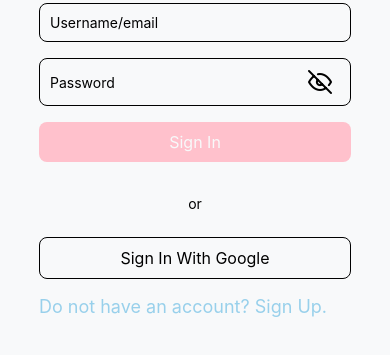
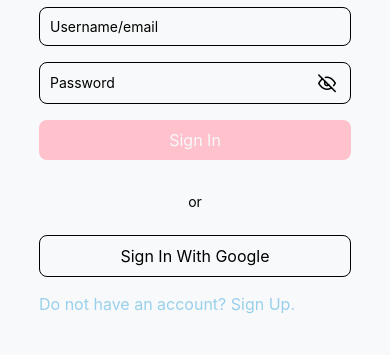
Before and after one commit to Retchizu/baskitty, a React Native app: screen /SignInScreen in a window 390 px wide. Shown: the part 377-732 px from the top of the page. Built offline with nearby package versions, Linux system fonts and the light colour scheme.

Commit message:
SignInScreen UI small adjustments

```diff
--- a/component/CustomTextInput.tsx
+++ b/component/CustomTextInput.tsx
@@ -9,15 +9,15 @@
 type CustomTextInputProps = {
   placeholder: string;
   isPassword?: boolean;
-  isPasswordVisible?: boolean;
-  setIsPasswordVisible?: React.Dispatch<React.SetStateAction<boolean>>;
+  isPasswordHidden?: boolean;
+  setIsPasswordHidden?: React.Dispatch<React.SetStateAction<boolean>>;
 };
 
 const CustomTextInput = ({
   placeholder,
   isPassword,
-  isPasswordVisible,
-  setIsPasswordVisible,
+  isPasswordHidden,
+  setIsPasswordHidden,
 }: CustomTextInputProps) => {
   return (
     <View
@@ -34,28 +34,27 @@
       <TextInput
         placeholder={placeholder}
         style={{ flex: 1 }}
-        secureTextEntry={isPasswordVisible}
+        secureTextEntry={isPasswordHidden}
       />
       {isPassword && (
         <TouchableOpacity
           activeOpacity={0.5}
-          onPress={() => setIsPasswordVisible!(!isPasswordVisible)}
+          onPress={() => setIsPasswordHidden!(!isPasswordHidden)}
         >
-          {isPasswordVisible ? (
-            <Feather
-              name="eye"
-              size={24}
-              color="black"
-              style={{ paddingHorizontal: wp(2) }}
-            />
-          ) : (
+          {isPasswordHidden ? (
+
             <Feather
               name="eye-off"
-              size={24}
+              size={wp(4.5)}
               color="black"
-              style={{ paddingHorizontal: wp(2) }}
+              style={{ paddingHorizontal: wp(1) }}
             />
-          )}
+          ) : <Feather
+            name="eye"
+            size={wp(4.5)}
+            color="black"
+            style={{ paddingHorizontal: wp(1) }}
+          />}
         </TouchableOpacity>
       )}
     </View>
--- a/navigation-container/AuthStack.tsx
+++ b/navigation-container/AuthStack.tsx
@@ -10,7 +10,7 @@
     <Stack.Screen
       name="SignInScreen"
       component={SignInScreen}
-      options={{ headerShown: false, statusBarHidden: true }}
+      options={{ headerShown: false, statusBarBackgroundColor: "#F8F9FA" }}
     />
     <Stack.Screen name="SignUpScreen" component={SignUpScreen} />
   </Stack.Navigator>
--- a/screens/SignInScreen.tsx
+++ b/screens/SignInScreen.tsx
@@ -16,7 +16,7 @@
 >;
 
 const SignInScreen = ({ navigation }: SignInScreenProp) => {
-  const [isPasswordVisible, setIsPasswordVisible] = useState(false);
+  const [isPasswordHidden, setIsPasswordHidden] = useState(true);
   return (
     <View
       style={{
@@ -36,8 +36,8 @@
       <CustomTextInput
         placeholder="Password"
         isPassword={true}
-        isPasswordVisible={isPasswordVisible}
-        setIsPasswordVisible={setIsPasswordVisible}
+        isPasswordHidden={isPasswordHidden}
+        setIsPasswordHidden={setIsPasswordHidden}
       />
       <CustomButton label="Sign In" />
 
@@ -46,7 +46,7 @@
       <SignInWithGoogleButton />
 
       <Text
-        style={{ fontSize: wp(4.5), color: "#98D0EB", paddingVertical: hp(2) }}
+        style={{ fontSize: wp(4), color: "#98D0EB", paddingVertical: hp(2) }}
         onPress={() => navigation.navigate("SignUpScreen")}
       >
         Do not have an account? Sign Up.
```
